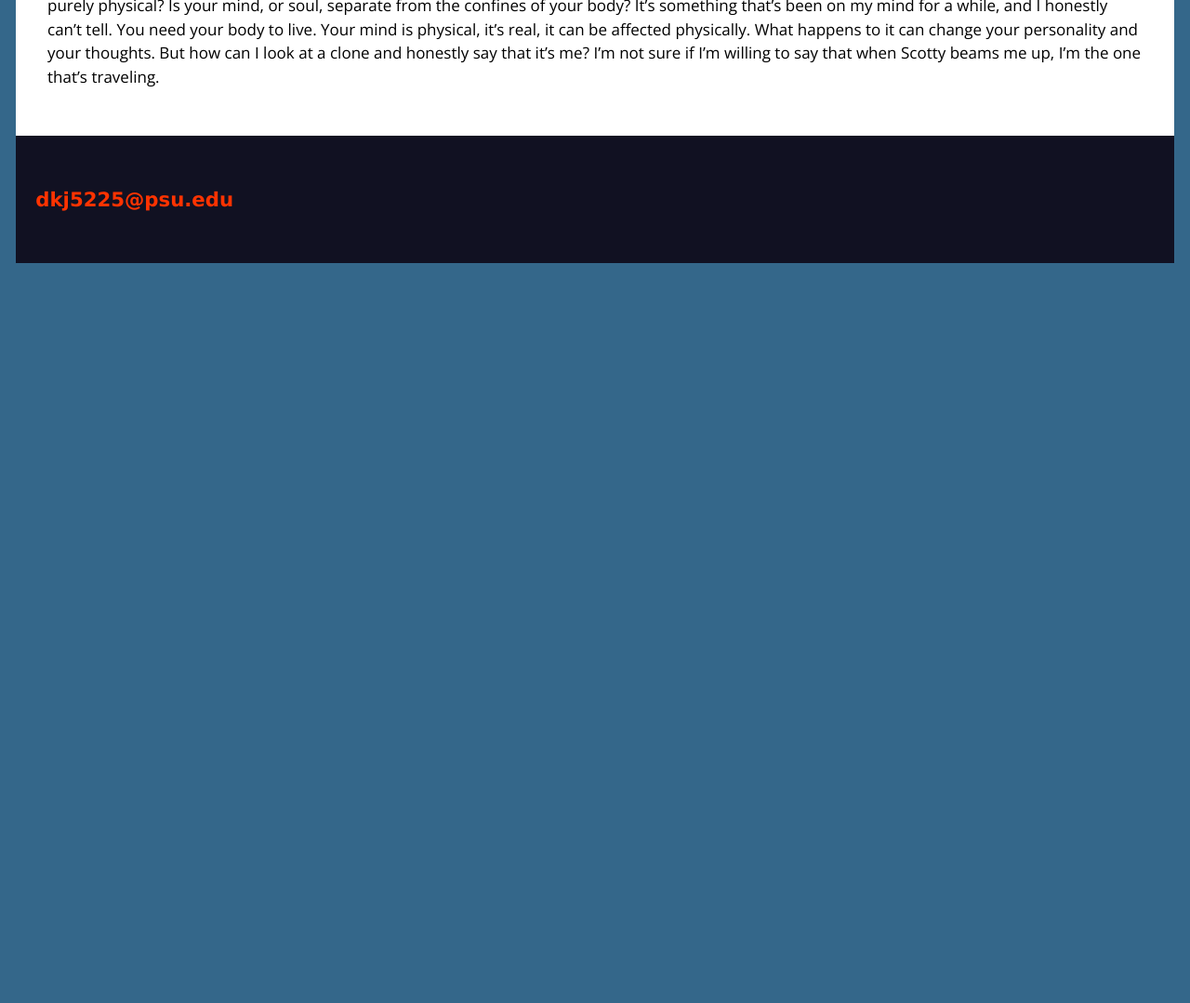
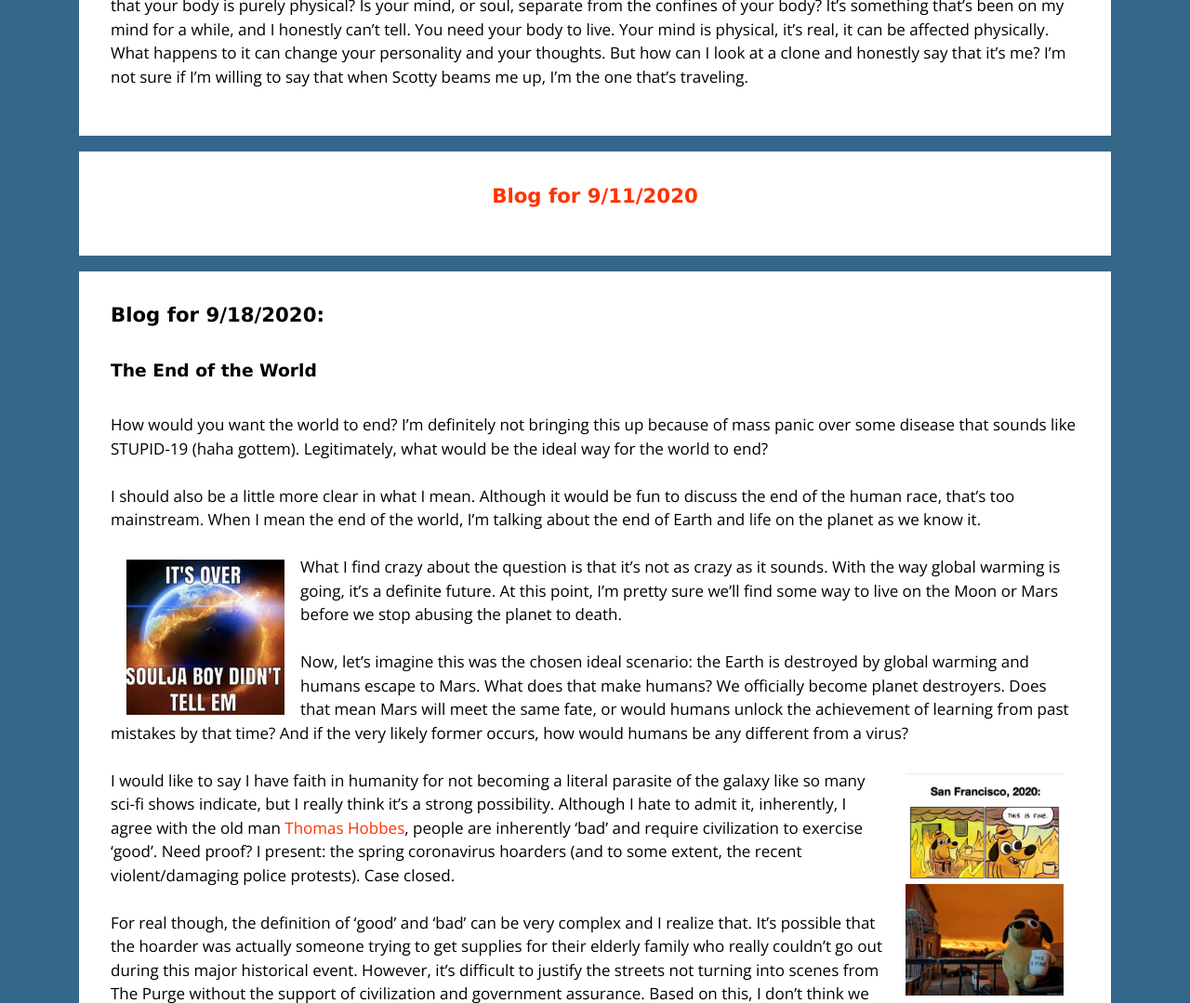
Before and after one commit to Divyesh-Johri/art101, a plain HTML site: page pages/assignment1.html in a window 1280 px wide. Shown: the part 808-1887 px from the top of the page at 93% size. Before the commit the page ends 1108 px from the top, so only its background shows below. Drawn offline with nearby package versions, Linux system fonts and the light colour scheme.

Commit message:
Added a blog and messed with margins

```diff
--- a/css/main.css
+++ b/css/main.css
@@ -17,8 +17,18 @@ body {
   background-color: var(--main-bg-color);
   font-family: verdana, sans-serif;
   font-size: 17px;
-  padding: 0 1em 1em 1em;
+  padding: 0 5em 2em 5em;
   margin: 0;
+}
+@media only screen and (max-width: 600px){
+  /* Body with less margins if screen is on mobile */
+  body {
+    background-color: var(--main-bg-color);
+    font-family: verdana, sans-serif;
+    font-size: 17px;
+    padding: 0 1em 2em 1em;
+    margin: 0;
+  }
 }
 header {
   /* background-color: #800; */
@@ -28,6 +38,10 @@ header {
 article {
   background-color: #fff;
   padding-bottom: 1em;
+  margin: 1em 0 1em;
+  display: flex;
+  flex-direction: column;
+  align-items: center;
   /* padding-top: 1em; */
 }
 footer {
@@ -93,7 +107,8 @@ h1 {
 }
 h2 {
   font-size: 125%;
-  padding: 1em;
+  /* padding: 1em; */
+  /* margin: 1em; */
   text-align: left;
 }
 h3 {
@@ -110,8 +125,10 @@ h4 {
 
 section{
   padding: 1em 2em 1em 2em;
+  max-width: 75em;
   display: flex;
   flex-direction: column;
+  align-items: flex-start;
 }
 
 p {
@@ -139,8 +156,12 @@ figure {
 figcaption {
   font-size: 90%;
 }
-.abstractImg{
+.leftImg{
   float: left;
+  margin: auto;
+}
+.rightImg{
+  float: right;
   margin: auto;
 }
 
--- a/pages/assignment1.html
+++ b/pages/assignment1.html
@@ -36,13 +36,12 @@
         </header>
 
         <article>
-            <h2>Blog for 9/4/2020:</h2>
-
             <section>
+                <h2>Blog for 9/4/2020:</h2>
                 <h3>Beam me up, Scotty</h3>
                 <p>Welcome all to my first blog! For those of you wondering the kind of content this page could have, by
                     the end, this post will give a good clue!
-                    <img class='abstractImg' style='max-width: 10em; height: auto; padding: .3em 1em .3em'
+                    <img class='leftImg' style='max-width: 10em; height: auto; padding: .3em 1em .3em'
                     src='../images/startrek.png' alt='Star Trek'>
                     <br><br>Ok ok, so, imagine this. Teleportation has just been invented. It copies the form of
                     Star Trek, in which bodies are dematerialized and reconstructed through
@@ -66,8 +65,60 @@
             </section>
         </article>
 
+        <article>
+            <section>
+                <h2><a href="assignment2.html">Blog for 9/11/2020</a></h2>
+            </section>
+        </article>
+
+        <article>
+            <section>
+                <h2>Blog for 9/18/2020:</h2>
+                <h3>The End of the World</h3>
+                <p>
+                    How would you want the world to end? I’m definitely not bringing this up because of mass panic over some
+                    disease that sounds like STUPID-19 (haha gottem). Legitimately, what would be the ideal way for the world to end?
+                    <br><br>
+                    I should also be a little more clear in what I mean. Although it would be fun to discuss the end of the
+                    human race, that’s too mainstream. When I mean the end of the world, I’m talking about the end of Earth and life
+                    on the planet as we know it.
+                    <br><br>
+                    <img class='leftImg' style='max-width: 10em; height: auto; padding: .3em 1em .3em'
+                    src='../images/souljaworld.jpg' alt='Soulja Boy'>
+                    What I find crazy about the question is that it’s not as crazy as it sounds. With the way global warming
+                    is going, it’s a definite future. At this point, I’m pretty sure we’ll find some way to live on the Moon or Mars
+                    before we stop abusing the planet to death.
+                    <br><br>
+                    Now, let’s imagine this was the chosen ideal scenario: the Earth is destroyed by global warming and humans
+                    escape to Mars. What does that make humans? We officially become planet destroyers. Does that mean Mars will meet
+                    the same fate, or would humans unlock the achievement of learning from past mistakes by that time? And if the very
+                    likely former occurs, how would humans be any different from a virus?
+                    <br><br>
+                    <img class='rightImg' style='max-width: 10em; height: auto; padding: .3em 1em .3em'
+                    src='../images/san-fran.png' alt='San Fran'>
+                    I would like to say I have faith in humanity for not becoming a literal parasite of the galaxy like so many sci-fi
+                    shows indicate, but I really think it’s a strong possibility. Although I hate to admit it, inherently, I agree with
+                    the old man <a href="https://www.britannica.com/biography/Thomas-Hobbes" target='_blank'>Thomas Hobbes</a>, people are inherently ‘bad’ and require civilization to
+                    exercise ‘good’. Need proof? I present: the spring coronavirus hoarders (and to some extent, the recent violent/damaging police protests). Case closed.
+                    <br><br>
+                    For real though, the definition of ‘good’ and ‘bad’ can be very complex and I realize that. It’s possible that
+                    the hoarder was actually someone trying to get supplies for their elderly family who really couldn’t go out during this
+                    major historical event. However, it’s difficult to justify the streets not turning into scenes from The Purge without
+                    the support of civilization and government assurance. Based on this, I don’t think we need movies or tv shows to let us
+                    know what post-apocalyptic humanity would look like.
+                    <br><br>
+                    So, if this were the case, would it be a good thing to let humanity live in an ideal ending of the Earth? Would life be
+                    better off if we saved something else instead, like perhaps populating Mars with forests or growth-oriented species? Maybe,
+                    by that point, we could create artificial intelligence to take care of those new populations to ensure we give nature another chance.
+                    <br><br>
+                    To be honest, either outcome is fine by me, what I’m concerned about are the dogs of the world. If they die along with the Earth,
+                    I will John Wick the universe.
+                </p>
+            </section>
+        </article>
+
         <footer>
-            <h2><a href="mailto:dkj5225@psu.edu">dkj5225@psu.edu</a></h2>
+            <h2 style="padding-left: 1em"><a href="mailto:dkj5225@psu.edu">dkj5225@psu.edu</a></h2>
         </footer>
     </body>
 </html>
```
Also changed, not shown: index.html (+2 -2 lines), pages/assignment2.html (+3 -4 lines), pages/assignment3.html (+11 -10 lines), images/san-fran.png (added), images/souljaworld.jpg (added).
